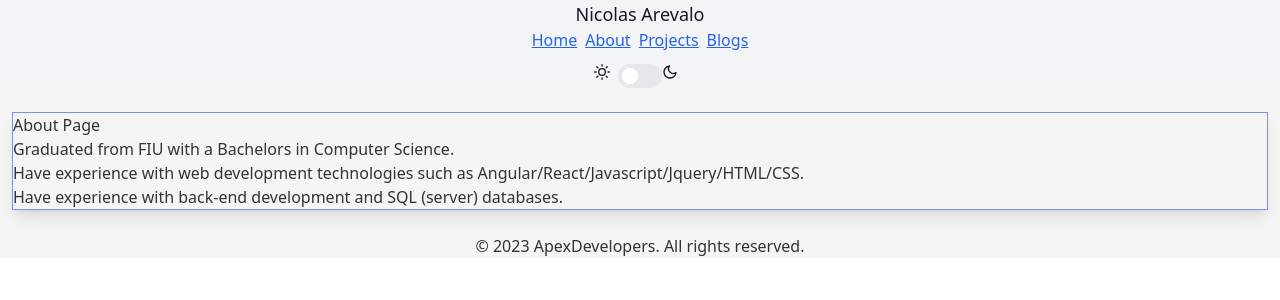
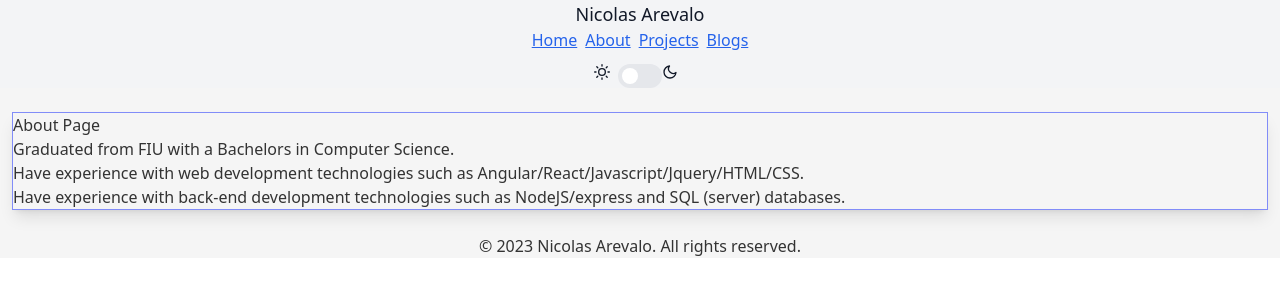
Before and after one commit to pantharev/ApexProjects, a React (Create React App) app: page /about in a window 1280 px wide. Shown: the top 300 px of the page. Built offline with nearby package versions, Linux system fonts and the light colour scheme.

Commit message:
small changes

```diff
--- a/src/components/Footer.js
+++ b/src/components/Footer.js
@@ -2,7 +2,7 @@ export default function Footer() {
     return (
         <>
             <footer className="mt-3 flex justify-center">
-                <p>&copy; 2023 ApexDevelopers. All rights reserved.</p>
+                <p>&copy; 2023 Nicolas Arevalo. All rights reserved.</p>
             </footer>
         </>
     );
--- a/src/pages/About.js
+++ b/src/pages/About.js
@@ -9,7 +9,7 @@ export default function About() {
                 <br></br>
                 Have experience with web development technologies such as Angular/React/Javascript/Jquery/HTML/CSS.
                 <br></br>
-                Have experience with back-end development and SQL (server) databases.
+                Have experience with back-end development technologies such as NodeJS/express and SQL (server) databases.
             </p>
         </header>
         </div>
```
